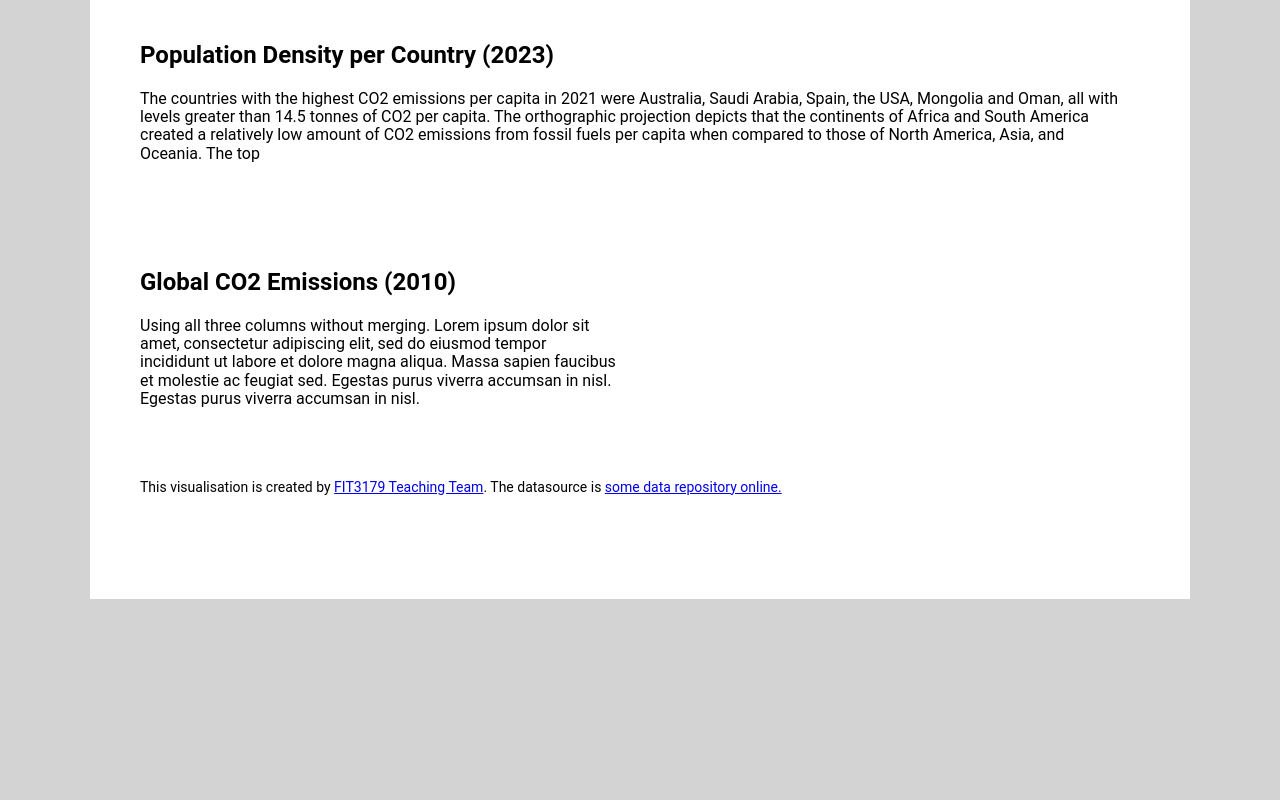
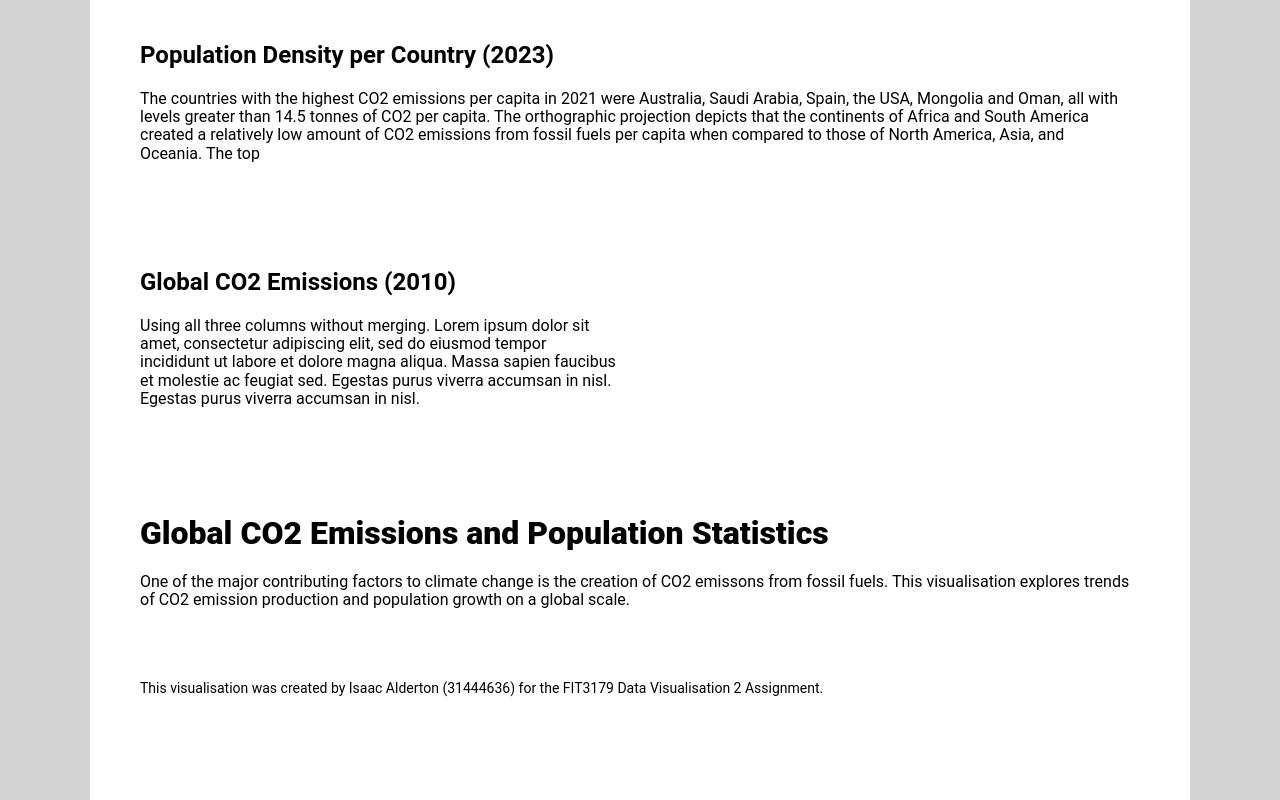
Before and after one commit to IsaacAlderton/FIT3179, a plain HTML site: page Data Visualisation 2/index.html in a window 1280 px wide. Shown: the part 431-1231 px from the top of the page. Before the commit the page ends 1030 px from the top, so only its background shows below. Drawn offline with nearby package versions, Linux system fonts and the light colour scheme; a script that the page names is missing.

Commit message:
Update index.html

```diff
--- a/Data Visualisation 2/index.html
+++ b/Data Visualisation 2/index.html
@@ -106,15 +106,33 @@
         </div>
       </div>
         <div class="pure-u-1-2">
-          <div id="vis4" class="vis-container"></div>
+          <div id="vis5" class="vis-container"></div>
       </div>
     </div>
     <!-- end pure grid group -->
 
+        <!-- pure grid group -->
+    <div class="pure-g">
+      <div class="pure-u-1-1">
+        <div id="vis6" class="vis-container"></div>
+      </div>
+    </div>
+    <!-- end pure grid group -->
+
+     <!-- pure grid group -->
+    <div class="pure-g">
+      <div class="pure-u-1-1">
+        <h1>Global CO2 Emissions and Population Statistics</h1>
+        <p>One of the major contributing factors to climate change is the creation of CO2 emissons from fossil fuels.
+          This visualisation explores trends of CO2 emission production and population growth on a global scale.</p>
+      </div>
+    </div>
+    <!-- end pure grid group -->
+
+    <!-- pure grid group -->
     <div class="pure-g">
       <div class="pure-u-1-1 small-font">
-        <p>This visualisation is created by <a href="https://fit3179.github.io/Vega-Lite/" target="_blank">FIT3179
-            Teaching Team</a>. The datasource is <a href="#" target=" _blank">some data repository online</href>.</p>
+        <p>This visualisation was created by Isaac Alderton (31444636) for the FIT3179 Data Visualisation 2 Assignment.</p>
       </div>
     </div>
   </div>
```
